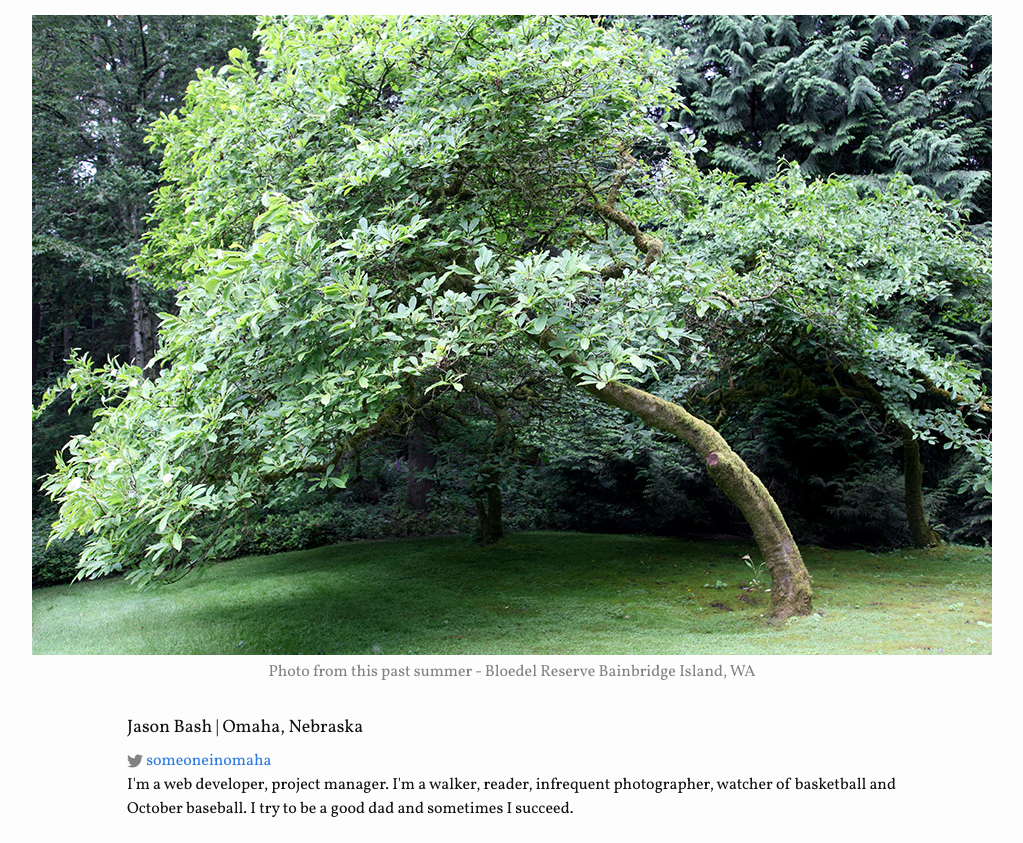
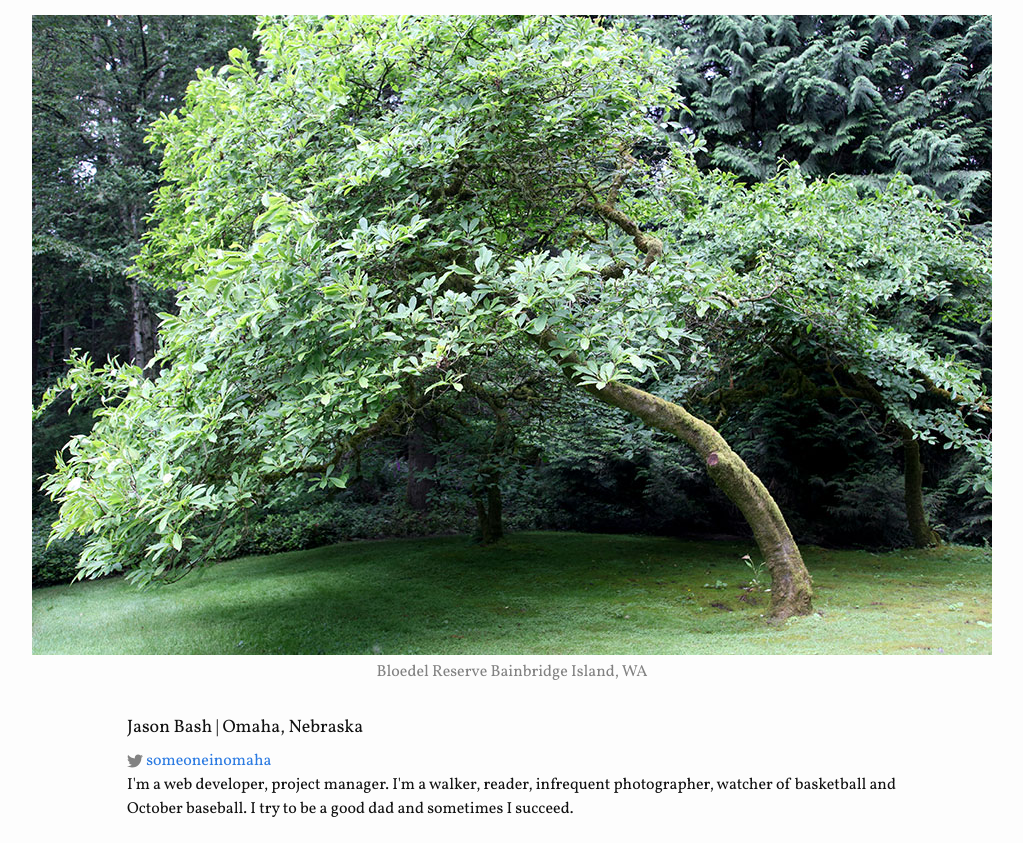
Before and after one commit to someoneinomaha/someoneinomaha.github.io, a Jekyll site: the page built from index.html, in a window 1280 px wide. Shown: the part 100-943 px from the top of the page, without its empty margins (128-1151 px from the left). Built offline with Jekyll 4.4.1, drawn with Linux system fonts in a browser that asks for light colours; nearby versions of some CDN libraries.

Commit message:
Upating photo cutline

```diff
--- a/_layouts/home.html
+++ b/_layouts/home.html
@@ -10,7 +10,7 @@
     <div class="page-content">
       <div class="photo">
         <img src='/img/bloedelreserve.jpg' alt="Bloedel Reserve" class="home-photo" />
-        <span class="caption">Photo from this past summer - Bloedel Reserve Bainbridge Island, WA</span>
+        <span class="caption">Bloedel Reserve Bainbridge Island, WA</span>
       </div>
     </div>
 
```
